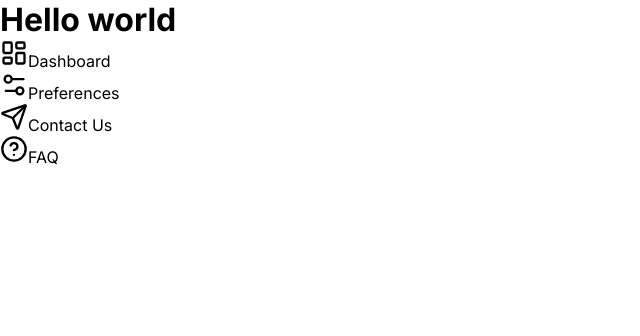
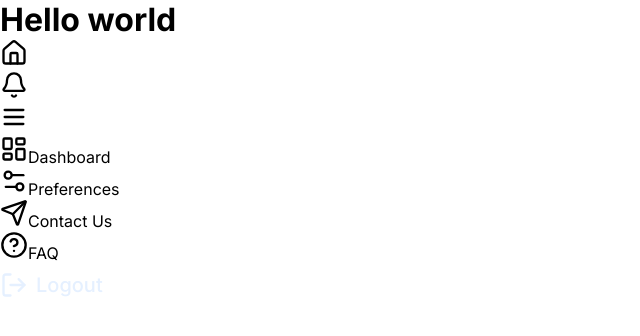
Before and after one commit to spelunkers-iste500/eventPlanner, a Next.js app in the folder pwa/: page / in a window 1280 px wide. Shown: the top 336 px of the page, without its empty margins (0-640 px from the left). Built offline with nearby package versions, Linux system fonts and the light colour scheme.

Commit message:
nav bar is collapsible, layout is in place

```diff
--- a/pwa/components/nav/Nav.tsx
+++ b/pwa/components/nav/Nav.tsx
@@ -1,6 +1,6 @@
 import React from 'react';
 import Welcome from '../../pages/welcome';
-import { LayoutDashboard, Settings2, Send, CircleHelp } from 'lucide-react';
+import { LayoutDashboard, Settings2, Send, CircleHelp, Bell, House, Menu, LogOut } from 'lucide-react';
 import styles from './nav.module.css';
 
 interface NavProps {
@@ -9,10 +9,12 @@ interface NavProps {
 
 const Nav: React.FC<NavProps> = ({  }) => {
 
+    const [navCollapsed, setNavCollapsed] = React.useState<boolean>(false);
     const [activeContent, setActiveContent] = React.useState<{ name: string, content: React.ReactNode }>({
         name: 'Dashboard',
         content: <Welcome />
     });
+
 
     const navLinks = [
         {
@@ -38,11 +40,18 @@ const Nav: React.FC<NavProps> = ({  }) => {
     ];
 
     return (
-        <div className={styles.navContainer}>
+        <div className={`${styles.navContainer} ${navCollapsed ? styles.collapsed : ''}`}>
             <div className={styles.navHeader}>
-                {/* Home */}
-                {/* Notifs */}
-                {/* COllapse */}
+                <div className={styles.navHeaderIcon}><House size={28} /></div>
+                <div className={styles.navHeaderRight}>
+                    <div className={styles.navHeaderIcon}><Bell size={28} /></div>
+                    <div
+                        className={styles.navHeaderIcon}
+                        onClick={() => setNavCollapsed(!navCollapsed)}
+                    >
+                        <Menu size={28} />
+                    </div>
+                </div>
             </div>
             <ul className={styles.navBody}>
                 {navLinks.map((link, index) => (
@@ -57,7 +66,10 @@ const Nav: React.FC<NavProps> = ({  }) => {
                 ))}
             </ul>
             <div className={styles.navFooter}>
-                {/* Logout */}
+                <div className={styles.logout}>
+                    <LogOut size={28} />
+                    <span>Logout</span>
+                </div>
             </div>
         </div>
     );
--- a/pwa/components/nav/nav.module.css
+++ b/pwa/components/nav/nav.module.css
@@ -11,6 +11,80 @@
     top: 0;
     left: 0;
     height: 100vh;
+    transition: all 0.3s;
+}
+
+.nav-container.collapsed {
+    width: 90px;
+
+    .nav-header {
+        flex-direction: column;
+    }
+
+    .nav-header-right .nav-header-icon:first-child {
+        display: none;
+    }
+
+    .nav-body .nav-link span {
+        display: none;
+    }
+
+    .nav-link {
+        padding: 0.5rem 0;
+    }
+
+    .nav-link::before {
+        width: calc(100% + 16px);
+    }
+
+    .logout span {
+        display: none;
+    }
+
+    .logout::before {
+        width: calc(100% + 16px);
+    }
+}
+
+.nav-header {
+    width: 100%;
+    color: var(--blue-300);
+}
+
+.nav-header,
+.nav-header-right {
+    display: flex;
+    align-items: center;
+    justify-content: space-between;
+    gap: 1rem;
+}
+
+.nav-header-icon {
+    position: relative;
+    width: 28px;
+    height: 28px;
+}
+
+.nav-header-icon::before {
+    content: '';
+    position: absolute;
+    top: 50%;
+    left: 50%;
+    transform: translate(-50%, -50%);
+    z-index: -1;
+    width: 100%;
+    height: 100%;
+    padding: 0.25rem;
+    border-radius: 4px;
+    transition: all 0.3s;
+}
+
+.nav-header-icon:hover {
+    cursor: pointer;
+
+    &::before {
+        background-color: var(--blue-600);
+    }
 }
 
 .nav-body {
@@ -18,10 +92,10 @@
     flex-direction: column;
     width: 100%;
     list-style: none;
+    color: var(--blue-300);
 }
 
 .nav-link {
-    color: var(--blue-300);
     font-weight: 600;
     font-size: 1.25rem;
     padding: 1rem 0;
@@ -29,6 +103,7 @@
     display: flex;
     align-items: center;
     gap: 1rem;
+    transition: all 0.3s;
 }
 
 .nav-link:not(:last-child)::after {
@@ -47,16 +122,15 @@
     position: absolute;
     z-index: -1;
     top: 0;
-    left: -16px;
-    width: calc(100% + 16px);
+    left: 50%;
+    transform: translateX(-50%);
+    width: calc(100% + 32px);
     height: 100%;
     border-radius: 8px;
-    background-color: none;
     transition: all 0.3s;
 }
 
-.nav-link.active::before,
-.nav-link:hover::before {
+.nav-link.active::before {
     background-color: var(--blue-600);
 }
 
@@ -78,3 +152,42 @@
 .nav-link.active svg {
     fill: var(--blue-300);
 }
+
+.nav-footer {
+    width: 100%;
+}
+
+.logout {
+    color: var(--blue-300);
+    display: flex;
+    align-items: center;
+    gap: 0.5rem;
+    padding: 0.5rem 0;
+    position: relative;
+}
+
+.logout span {
+    font-weight: 500;
+    font-size: 1.25rem;
+}
+
+.logout::before {
+    content: '';
+    position: absolute;
+    z-index: -1;
+    top: 0;
+    left: 50%;
+    transform: translateX(-50%);
+    width: calc(100% + 32px);
+    height: 100%;
+    border-radius: 8px;
+    transition: all 0.3s;
+}
+
+.logout:hover {
+    cursor: pointer;
+
+    &::before {
+        background-color: var(--blue-600)
+    }
+}
```
